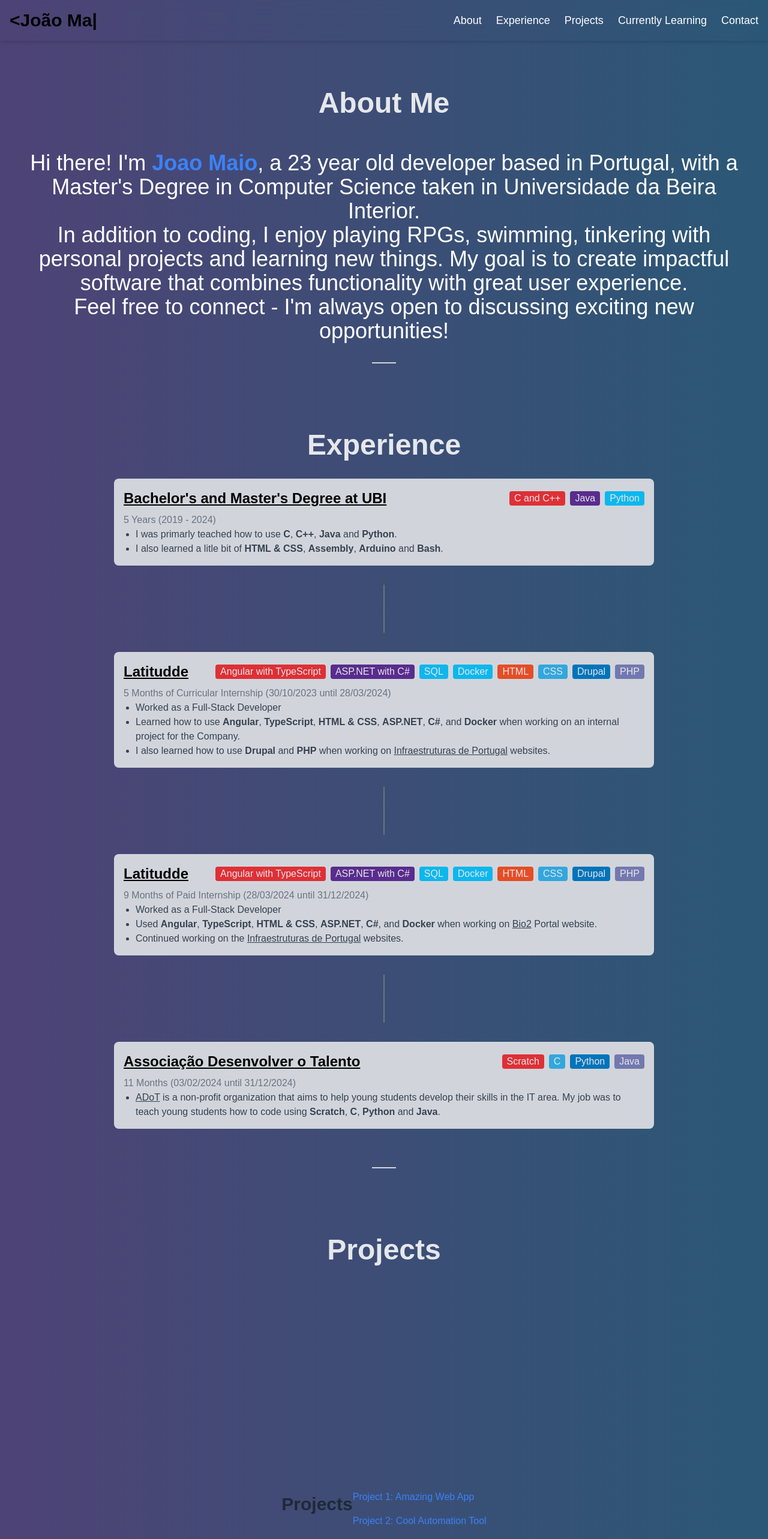
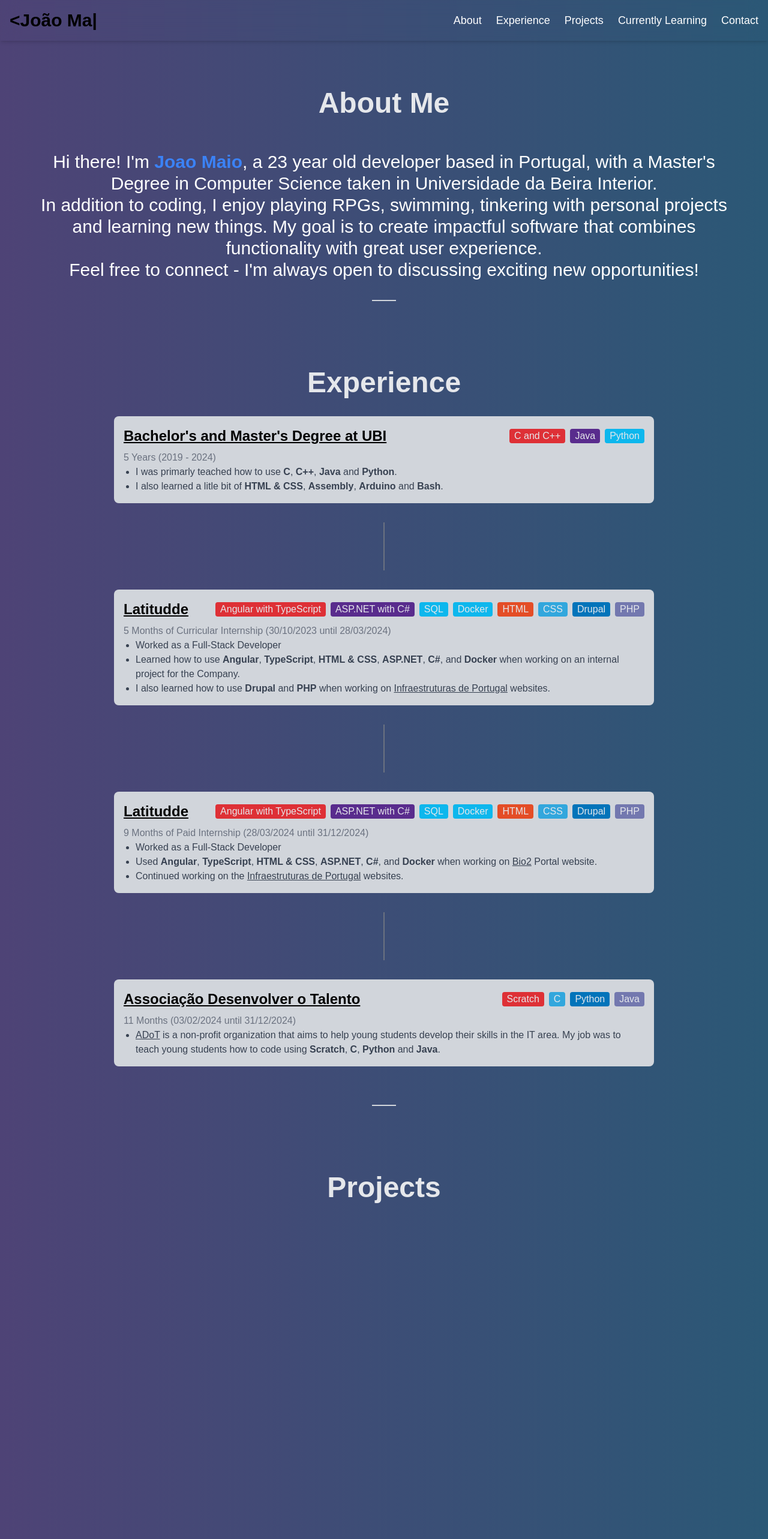
Before and after one commit to JoaoMaio/JoaoMaio.github.io, a Next.js app: page / in a window 1280 px wide. Shown: the top 2566 px of the page at 60% size. Built offline with nearby package versions, Linux system fonts and the light colour scheme.

Commit message:
Reduced Size

```diff
--- a/app/page.tsx
+++ b/app/page.tsx
@@ -9,7 +9,7 @@ export default function HomePage() {
 
       {/* About Section */}
       <section className="flex items-center justify-center p-10 pb-0">
-        <p className="mt-4 text-white max-w-full text-4xl text-center">
+        <p className="mt-4 text-white max-w-full text-3xl text-center">
           Hi there! I&apos;m <span className="text-blue-500 font-black"> Joao Maio</span>, a 23 year old developer based in Portugal, with a Master&apos;s Degree in Computer Science taken in Universidade da Beira Interior.
           <br></br>
           In addition to coding, I enjoy playing RPGs, swimming, tinkering with personal projects and learning new things. My goal is to create impactful software that combines functionality with great user experience.
@@ -158,20 +158,13 @@ export default function HomePage() {
 
       {/* Projects Section */}
       <section className="min-h-screen flex items-center justify-center p-8">
-        <h2 className="text-3xl font-bold text-gray-800">Projects</h2>
-        <ul className="mt-4 space-y-4">
-          <li>
-            <a href="#" className="text-blue-500 hover:underline">
-              Project 1: Amazing Web App
-            </a>
-          </li>
-          <li>
-            <a href="#" className="text-blue-500 hover:underline">
-              Project 2: Cool Automation Tool
-            </a>
-          </li>
-        </ul>
+
       </section>
+
+      {/* Divider */}
+      <div className="flex flex-col items-center justify-center">
+        <hr className="w-10 border-t-2 border-gray-300 my-8"></hr>
+      </div>
 
       {/* Contact Section */}
       <section id="contact" className="min-h-screen flex items-center justify-center p-8">
```
